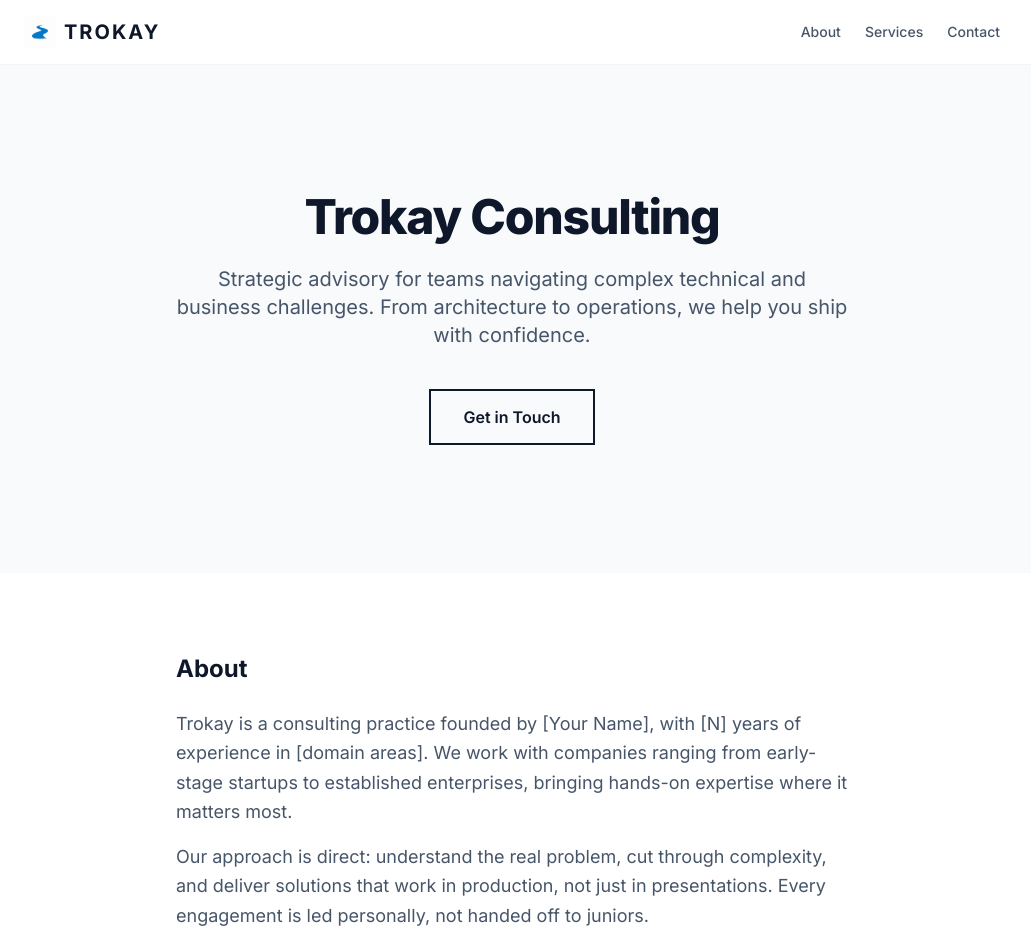
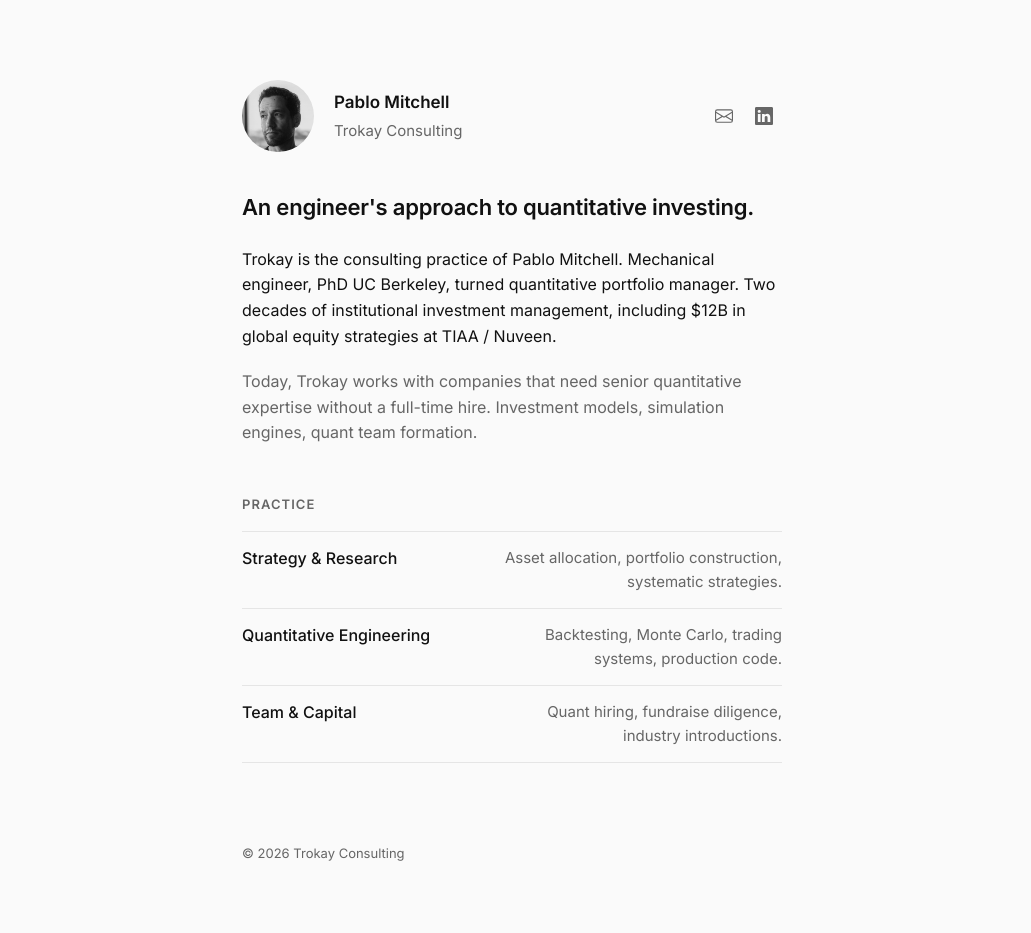
Before and after one commit to pablomitchell/trokay, a plain HTML site: page index.html in a window 1280 px wide. Shown: the top 933 px of the page, without its empty margins (128-1159 px from the left). Drawn offline with nearby package versions, Linux system fonts and the light colour scheme.

Commit message:
feat: redesign landing page — minimal cardd.co style
- Rewrite index.html as single-column minimalist layout (no Tailwind, no JS)
- Add grayscale headshot, Inter font, B&W discipline throughout
- Header: name + role + email/LinkedIn icons (inline Bootstrap SVGs)
- Practice section: Strategy & Research, Quantitative Engineering, Team & Capital
- Add .gitignore (ignore .DS_Store, .gstack/, *.log)
- Remove docs/wireframe.png (stale planning artifact)

```diff
--- a/index.html
+++ b/index.html
@@ -3,185 +3,189 @@
 <head>
   <meta charset="UTF-8">
   <meta name="viewport" content="width=device-width, initial-scale=1.0">
-  <title>Trokay Consulting</title>
+  <title>Trokay Consulting — Pablo Mitchell</title>
 
   <!-- Open Graph / LinkedIn preview -->
   <meta property="og:title" content="Trokay Consulting">
-  <meta property="og:description" content="Strategic advisory for teams navigating complex technical and business challenges.">
+  <meta property="og:description" content="An engineer's approach to quantitative investing. Trokay Consulting brings two decades of hands-on expertise to companies building investment and risk platforms.">
   <meta property="og:type" content="website">
   <meta property="og:url" content="https://trokay.co">
   <meta property="og:image" content="https://trokay.co/trokay.png">
 
-  <!-- Favicon -->
   <link rel="icon" type="image/png" href="trokay.png">
-
-  <!-- Tailwind Play CDN -->
-  <script src="https://cdn.tailwindcss.com"></script>
-  <script>
-    tailwind.config = {
-      theme: {
-        extend: {
-          fontFamily: {
-            sans: ['Inter', 'system-ui', '-apple-system', 'sans-serif'],
-          },
-          colors: {
-            brand: {
-              50:  '#f8fafc',
-              100: '#f1f5f9',
-              600: '#475569',
-              700: '#334155',
-              800: '#1e293b',
-              900: '#0f172a',
-            }
-          }
-        }
-      }
-    }
-  </script>
-
-  <!-- Inter font -->
   <link rel="preconnect" href="https://fonts.googleapis.com">
   <link rel="preconnect" href="https://fonts.gstatic.com" crossorigin>
-  <link href="https://fonts.googleapis.com/css2?family=Inter:wght@400;500;600;700;800&display=swap" rel="stylesheet">
+  <link href="https://fonts.googleapis.com/css2?family=Inter:wght@400;500;600&display=swap" rel="stylesheet">
+  <style>
+    :root {
+      --ink: #111;
+      --muted: #666;
+      --rule: #e5e5e5;
+      --bg: #fafafa;
+    }
+    * { margin: 0; padding: 0; box-sizing: border-box; }
+    html, body { background: var(--bg); }
+    body {
+      font-family: 'Inter', system-ui, sans-serif;
+      color: var(--ink);
+      font-size: 16px;
+      line-height: 1.6;
+      -webkit-font-smoothing: antialiased;
+      padding: 80px 24px;
+    }
+    main {
+      max-width: 540px;
+      margin: 0 auto;
+    }
+    header {
+      display: flex;
+      align-items: center;
+      gap: 20px;
+      margin-bottom: 40px;
+    }
+    header img {
+      width: 72px;
+      height: 72px;
+      border-radius: 50%;
+      object-fit: cover;
+      object-position: center top;
+      filter: grayscale(100%);
+      flex-shrink: 0;
+    }
+    header .who { flex: 1; }
+    header .name {
+      font-size: 17px;
+      font-weight: 600;
+      color: var(--ink);
+    }
+    header .role {
+      font-size: 15px;
+      color: var(--muted);
+      margin-top: 2px;
+    }
+    header .icons {
+      display: flex;
+      gap: 4px;
+      flex-shrink: 0;
+    }
+    header .icons a {
+      display: inline-flex;
+      align-items: center;
+      justify-content: center;
+      width: 36px;
+      height: 36px;
+      color: var(--muted);
+      transition: color 0.15s;
+    }
+    header .icons a:hover { color: var(--ink); }
+    header .icons svg { width: 18px; height: 18px; display: block; }
+    h1 {
+      font-size: 22px;
+      font-weight: 600;
+      line-height: 1.4;
+      letter-spacing: -0.01em;
+      margin-bottom: 24px;
+      color: var(--ink);
+    }
+    p {
+      color: var(--ink);
+      margin-bottom: 20px;
+    }
+    p.muted { color: var(--muted); }
+    section { margin-top: 48px; }
+    h2 {
+      font-size: 13px;
+      font-weight: 600;
+      text-transform: uppercase;
+      letter-spacing: 0.08em;
+      color: var(--muted);
+      margin-bottom: 16px;
+    }
+    ul.work { list-style: none; }
+    ul.work li {
+      padding: 14px 0;
+      border-top: 1px solid var(--rule);
+      display: flex;
+      justify-content: space-between;
+      gap: 24px;
+    }
+    ul.work li:last-child { border-bottom: 1px solid var(--rule); }
+    ul.work .what {
+      font-weight: 500;
+      color: var(--ink);
+    }
+    ul.work .desc {
+      color: var(--muted);
+      text-align: right;
+      font-size: 15px;
+      max-width: 280px;
+    }
+
+    footer {
+      margin-top: 80px;
+      font-size: 13px;
+      color: var(--muted);
+    }
+
+    @media (max-width: 600px) {
+      ul.work li { flex-direction: column; gap: 4px; }
+      ul.work .desc { text-align: left; max-width: none; }
+    }
+  </style>
 </head>
-
-<body class="font-sans text-brand-800 bg-white antialiased">
-
-  <!-- ============ NAV ============ -->
-  <nav class="sticky top-0 z-50 bg-white/95 backdrop-blur border-b border-gray-100">
-    <div class="max-w-5xl mx-auto px-6 py-4 flex justify-between items-center">
-      <a href="#" class="flex items-center gap-2">
-        <img src="trokay.png" alt="Trokay" class="h-8 w-8">
-        <span class="text-xl font-bold tracking-widest uppercase text-brand-900">Trokay</span>
-      </a>
-      <div class="flex gap-6 text-sm font-medium text-brand-600">
-        <a href="#about" class="hover:text-brand-900 transition-colors">About</a>
-        <a href="#services" class="hover:text-brand-900 transition-colors">Services</a>
-        <a href="#contact" class="hover:text-brand-900 transition-colors">Contact</a>
+<body>
+  <main>
+    <header>
+      <img src="pablo-headshot.png" alt="Pablo Mitchell">
+      <div class="who">
+        <div class="name">Pablo Mitchell</div>
+        <div class="role">Trokay Consulting</div>
       </div>
-    </div>
-  </nav>
-
-  <!-- ============ HERO ============ -->
-  <section class="py-24 md:py-32 px-6 text-center bg-brand-50">
-    <div class="max-w-2xl mx-auto">
-      <h1 class="text-4xl md:text-5xl font-extrabold tracking-tight text-brand-900 mb-6">
-        Trokay Consulting
-      </h1>
-      <!-- TODO: Replace with your tagline. This is the most important line on the page. -->
-      <p class="text-lg md:text-xl text-brand-600 mb-10 leading-relaxed">
-        Strategic advisory for teams navigating complex technical and business challenges. From architecture to operations, we help you ship with confidence.
-      </p>
-      <a href="#contact"
-         class="inline-block px-8 py-3.5 border-2 border-brand-900 text-brand-900 font-semibold
-                hover:bg-brand-900 hover:text-white transition-all duration-200">
-        Get in Touch
-      </a>
-    </div>
-  </section>
-
-  <!-- ============ ABOUT ============ -->
-  <section id="about" class="py-20 px-6">
-    <div class="max-w-2xl mx-auto">
-      <h2 class="text-2xl font-bold text-brand-900 mb-6">About</h2>
-      <!-- TODO: Replace with your bio -->
-      <p class="text-brand-600 text-lg leading-relaxed mb-4">
-        Trokay is a consulting practice founded by [Your Name], with [N] years of experience in [domain areas]. We work with companies ranging from early-stage startups to established enterprises, bringing hands-on expertise where it matters most.
-      </p>
-      <p class="text-brand-600 text-lg leading-relaxed">
-        Our approach is direct: understand the real problem, cut through complexity, and deliver solutions that work in production, not just in presentations. Every engagement is led personally, not handed off to juniors.
-      </p>
-    </div>
-  </section>
-
-  <!-- ============ SERVICES ============ -->
-  <section id="services" class="py-20 px-6 bg-brand-50 border-t border-b border-gray-100">
-    <div class="max-w-5xl mx-auto">
-      <h2 class="text-2xl font-bold text-brand-900 text-center mb-12">What We Do</h2>
-      <!-- TODO: Replace with your actual service areas -->
-      <div class="grid md:grid-cols-3 gap-8">
-
-        <div class="border border-gray-200 bg-white p-8">
-          <h3 class="text-lg font-bold text-brand-900 mb-3">Technical Strategy</h3>
-          <p class="text-brand-600 leading-relaxed">
-            Architecture reviews, technology selection, and roadmap planning. We help you make decisions that hold up under real-world load and team growth.
-          </p>
-        </div>
-
-        <div class="border border-gray-200 bg-white p-8">
-          <h3 class="text-lg font-bold text-brand-900 mb-3">Quantitative Analysis</h3>
-          <p class="text-brand-600 leading-relaxed">
-            Data modeling, risk analytics, and backtesting frameworks. Deep domain expertise in financial and insurance data systems.
-          </p>
-        </div>
-
-        <div class="border border-gray-200 bg-white p-8">
-          <h3 class="text-lg font-bold text-brand-900 mb-3">Hands-On Engineering</h3>
-          <p class="text-brand-600 leading-relaxed">
-            Not just advice&mdash;we write code. Python, data pipelines, API design, and production-grade implementations delivered on your timeline.
-          </p>
-        </div>
-
-      </div>
-    </div>
-  </section>
-
-  <!-- ============ TESTIMONIALS ============ -->
-  <section class="py-20 px-6">
-    <div class="max-w-2xl mx-auto">
-      <h2 class="text-2xl font-bold text-brand-900 text-center mb-12">What Clients Say</h2>
-
-      <!-- TODO: Replace with real testimonials (with client permission) -->
-      <div class="border-l-4 border-gray-300 pl-6 py-4 mb-8 bg-brand-50">
-        <blockquote class="text-brand-600 text-lg italic leading-relaxed mb-3">
-          "[Client testimonial placeholder. A specific quote about a specific result works
-          10x better than generic praise. Example: 'Trokay helped us cut our data pipeline
-          processing time from 4 hours to 12 minutes.']"
-        </blockquote>
-        <cite class="text-sm font-semibold text-brand-700 not-italic">
-          &mdash; [Client Name], [Title] at [Company]
-        </cite>
-      </div>
-
-      <div class="border-l-4 border-gray-300 pl-6 py-4 bg-brand-50">
-        <blockquote class="text-brand-600 text-lg italic leading-relaxed mb-3">
-          "[Second testimonial. Focus on the business outcome, not how nice you are to work with.]"
-        </blockquote>
-        <cite class="text-sm font-semibold text-brand-700 not-italic">
-          &mdash; [Client Name], [Title] at [Company]
-        </cite>
-      </div>
-
-    </div>
-  </section>
-
-  <!-- ============ CONTACT ============ -->
-  <section id="contact" class="py-20 px-6 bg-white border-t border-gray-100">
-    <div class="max-w-xl mx-auto text-center">
-      <h2 class="text-2xl font-bold text-brand-900 mb-4">Let's Talk</h2>
-      <p class="text-brand-600 text-lg mb-10">
-        Have a challenge you'd like to discuss? Reach out directly.
-      </p>
-      <div class="flex flex-col sm:flex-row justify-center gap-4">
-        <a href="mailto:hello@trokay.co"
-           class="inline-block px-8 py-3.5 border-2 border-brand-900 text-brand-900 font-semibold
-                  hover:bg-brand-900 hover:text-white transition-all duration-200">
-          hello@trokay.co
+      <div class="icons">
+        <a href="mailto:pablo@trokay.co" aria-label="Email Pablo Mitchell">
+          <svg xmlns="http://www.w3.org/2000/svg" viewBox="0 0 16 16" fill="currentColor">
+            <path d="M0 4a2 2 0 0 1 2-2h12a2 2 0 0 1 2 2v8a2 2 0 0 1-2 2H2a2 2 0 0 1-2-2zm2-1a1 1 0 0 0-1 1v.217l7 4.2 7-4.2V4a1 1 0 0 0-1-1zm13 2.383-4.708 2.825L15 11.105zm-.034 6.876-5.64-3.471L8 9.583l-1.326-.795-5.64 3.47A1 1 0 0 0 2 13h12a1 1 0 0 0 .966-.741M1 11.105l4.708-2.897L1 5.383z"/>
+          </svg>
         </a>
-        <!-- TODO: Replace with your LinkedIn URL -->
-        <a href="https://linkedin.com/in/yourprofile" target="_blank" rel="noopener noreferrer"
-           class="inline-block px-8 py-3.5 border-2 border-brand-900 text-brand-900 font-semibold
-                  hover:bg-brand-900 hover:text-white transition-all duration-200">
-          LinkedIn
+        <a href="https://linkedin.com/in/pablo-mitchell" target="_blank" rel="noopener noreferrer" aria-label="Pablo Mitchell on LinkedIn">
+          <svg xmlns="http://www.w3.org/2000/svg" viewBox="0 0 16 16" fill="currentColor">
+            <path d="M0 1.146C0 .513.526 0 1.175 0h13.65C15.474 0 16 .513 16 1.146v13.708c0 .633-.526 1.146-1.175 1.146H1.175C.526 16 0 15.487 0 14.854zm4.943 12.248V6.169H2.542v7.225zm-1.2-8.212c.837 0 1.358-.554 1.358-1.248-.015-.709-.52-1.248-1.342-1.248S2.4 3.226 2.4 3.934c0 .694.521 1.248 1.327 1.248zm4.908 8.212V9.359c0-.216.016-.432.08-.586.173-.431.568-.878 1.232-.878.869 0 1.216.662 1.216 1.634v3.865h2.401V9.25c0-2.22-1.184-3.252-2.764-3.252-1.274 0-1.845.7-2.165 1.193v.025h-.016l.016-.025V6.169h-2.4c.03.678 0 7.225 0 7.225z"/>
+          </svg>
         </a>
       </div>
-    </div>
-  </section>
+    </header>
 
-  <!-- ============ FOOTER ============ -->
-  <footer class="py-8 px-6 text-center text-sm text-gray-400 border-t border-gray-100">
-    &copy; 2026 Trokay Consulting. All rights reserved.
-  </footer>
+    <h1>An engineer's approach to quantitative investing.</h1>
 
+    <p>
+      Trokay is the consulting practice of Pablo Mitchell. Mechanical engineer, PhD UC Berkeley,
+      turned quantitative portfolio manager. Two decades of institutional investment management,
+      including $12B in global equity strategies at TIAA / Nuveen.
+    </p>
+    <p class="muted">
+      Today, Trokay works with companies that need senior quantitative expertise without a
+      full-time hire. Investment models, simulation engines, quant team formation.
+    </p>
+
+    <section>
+      <h2>Practice</h2>
+      <ul class="work">
+        <li>
+          <span class="what">Strategy &amp; Research</span>
+          <span class="desc">Asset allocation, portfolio construction, systematic strategies.</span>
+        </li>
+        <li>
+          <span class="what">Quantitative Engineering</span>
+          <span class="desc">Backtesting, Monte Carlo, trading systems, production code.</span>
+        </li>
+        <li>
+          <span class="what">Team &amp; Capital</span>
+          <span class="desc">Quant hiring, fundraise diligence, industry introductions.</span>
+        </li>
+      </ul>
+    </section>
+
+    <footer>© 2026 Trokay Consulting</footer>
+  </main>
 </body>
 </html>
```
Also changed, not shown: docs/wireframe.png (deleted), pablo-headshot.png (added), 1 other file.
